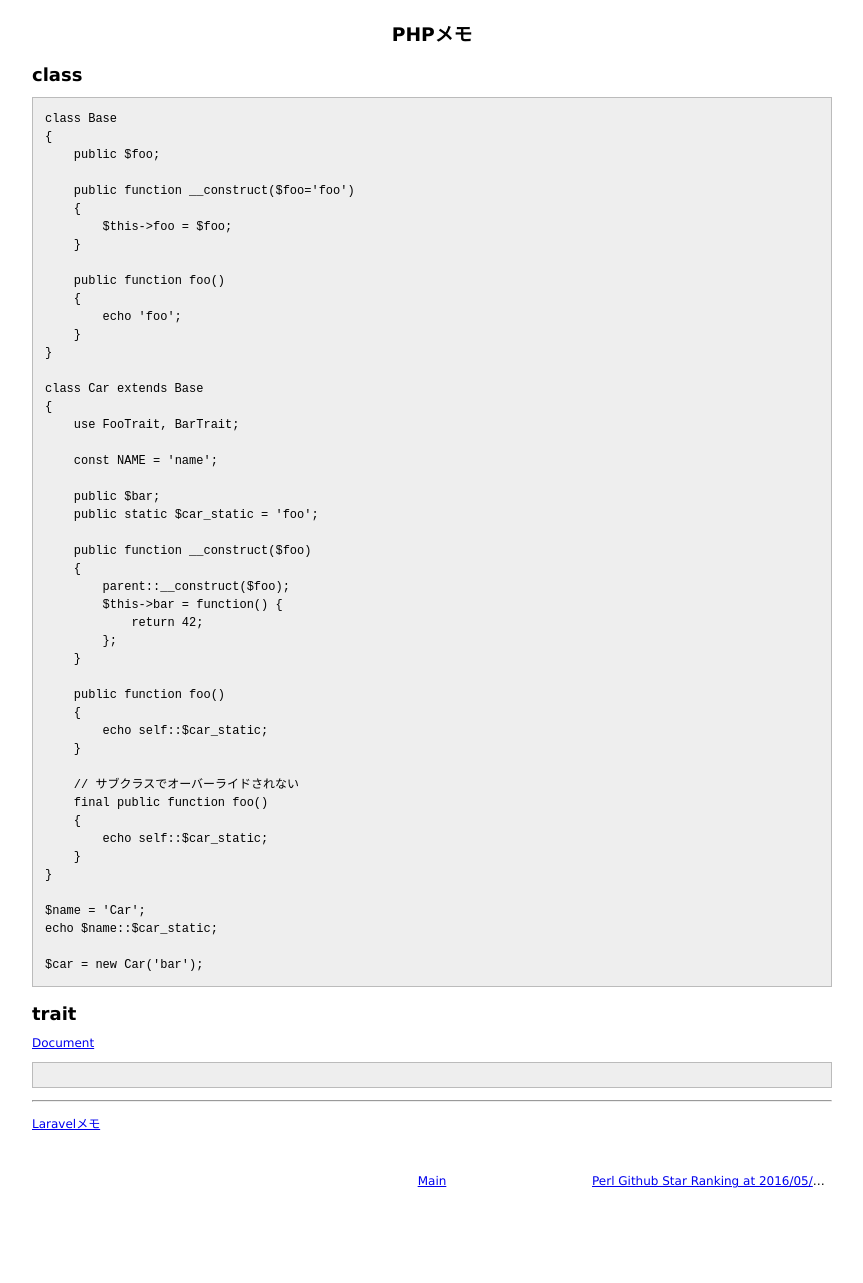
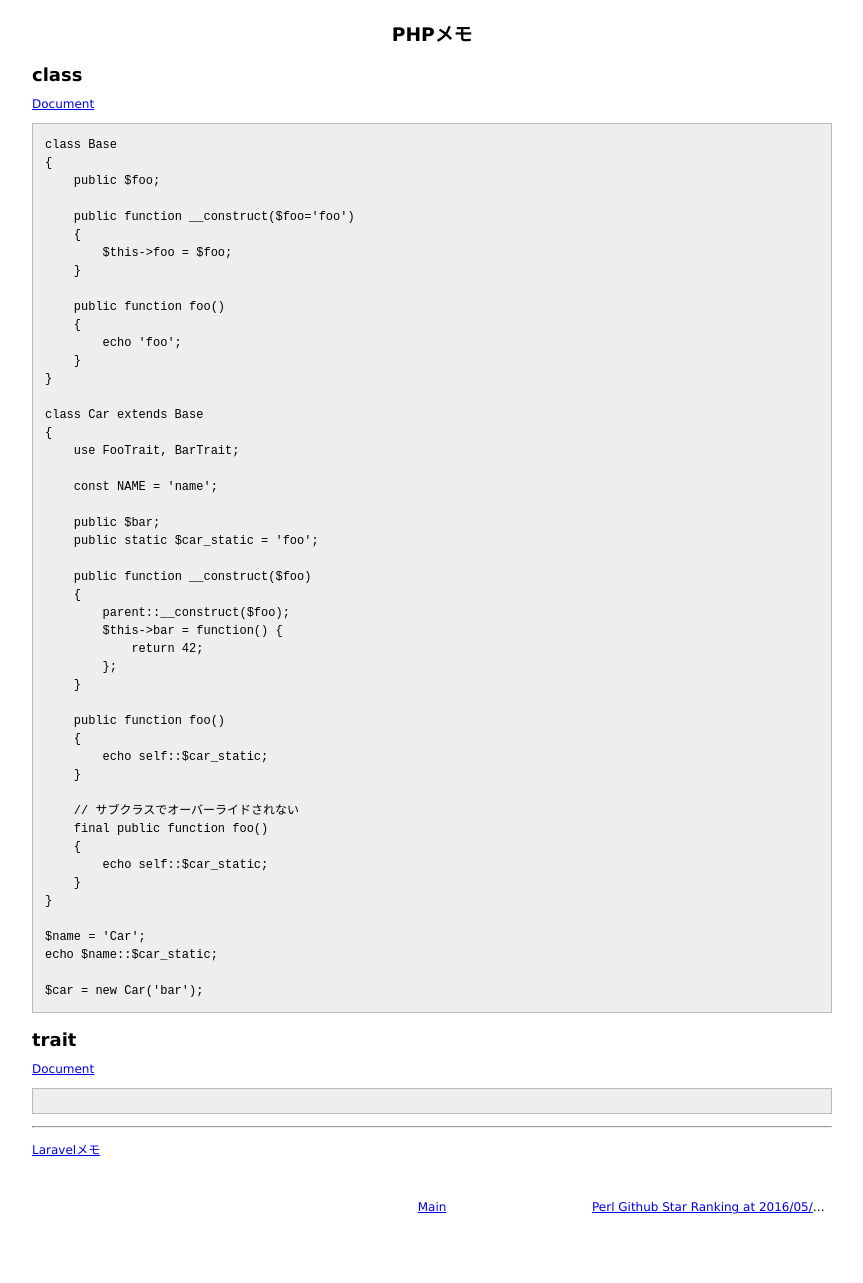
Before and after one commit to 38elements/38elements.github.com, a Jekyll site: the page built from _posts/2016-05-24-php.md, in a window 1280 px wide. Shown: the whole page, without its empty margins (208-1071 px from the left). Built offline with Jekyll 4.4.1, drawn with Linux system fonts in a browser that asks for light colours; before the commit the page ends 1257 px from its top, so only the background shows below that.

Commit message:
Update 2016-05-24-php.md

````diff
--- a/_posts/2016-05-24-php.md
+++ b/_posts/2016-05-24-php.md
@@ -3,6 +3,8 @@ layout: posts
 title: PHPメモ
 ---
 ## class
+
+[Document](http://jp2.php.net/manual/ja/language.oop5.php)
 
 ```
 class Base
````
